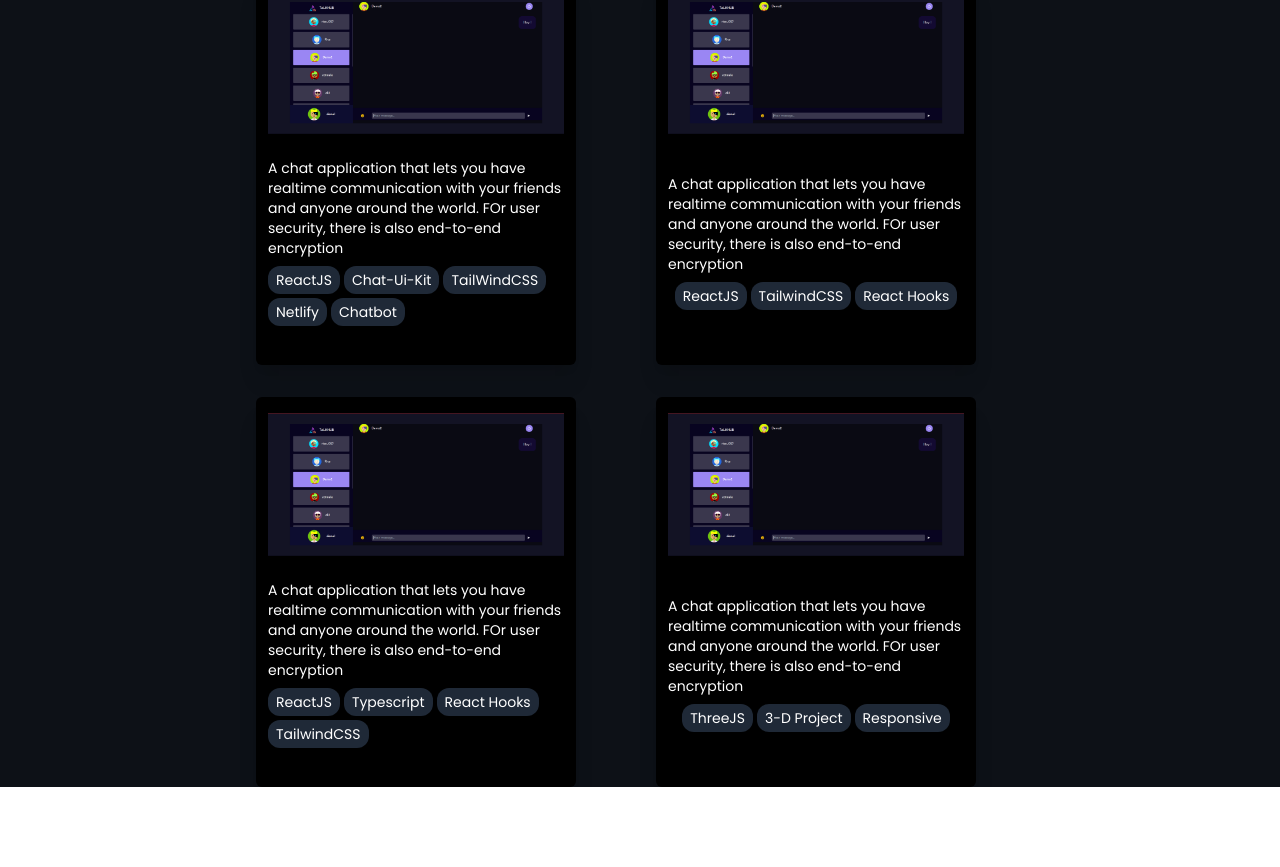
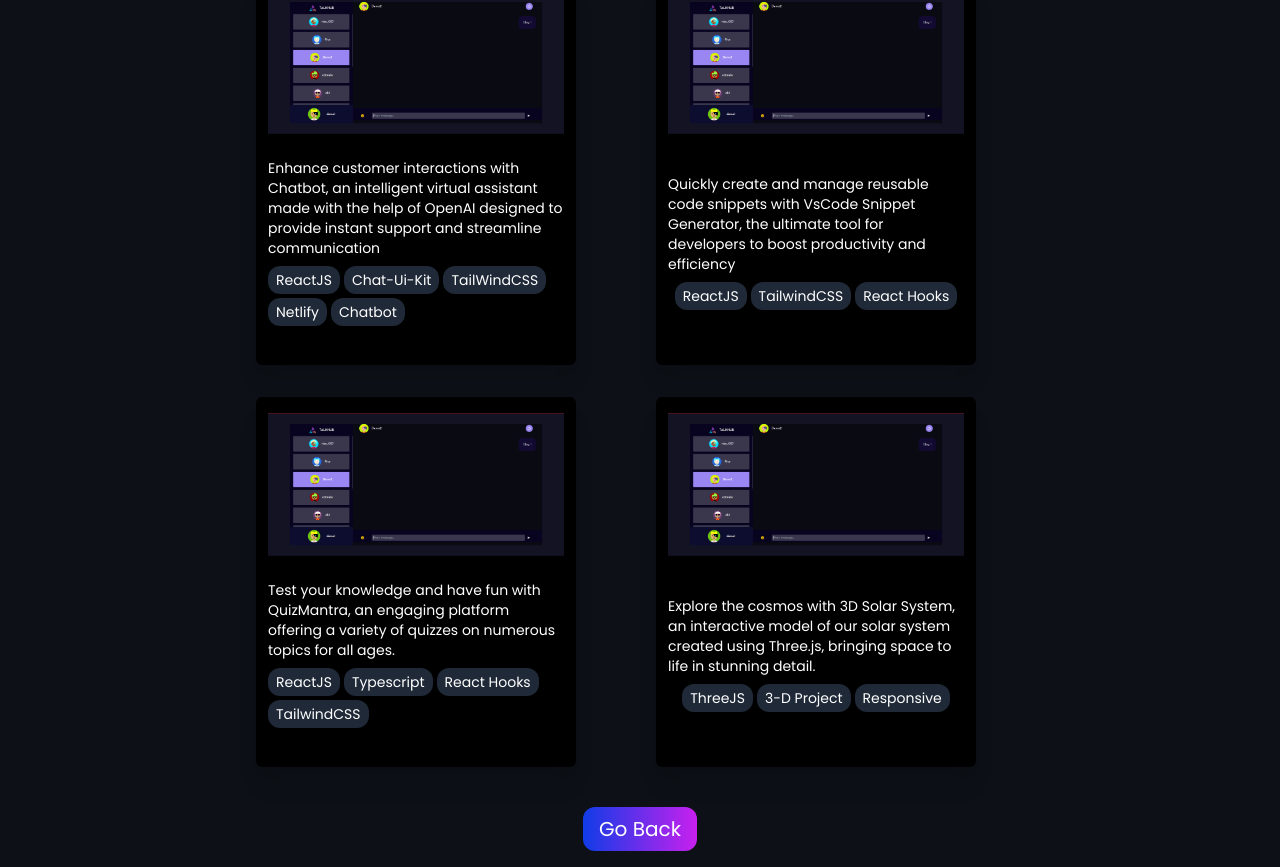
Before and after one commit to Ricobyter/my-portfolio, a React (Vite) app: page /projects in a window 1280 px wide. Shown: the part 759-1626 px from the top of the page. Before the commit the page ends 1546 px from the top, so only its background shows below. Built offline with nearby package versions, Linux system fonts and the light colour scheme.

Commit message:
added content in more projects section

```diff
--- a/src/assets/constants/index.js
+++ b/src/assets/constants/index.js
@@ -106,37 +106,37 @@
     {
         title: "Realtime-ChatApp",
         img: chatapp,
-        description: "A chat application that lets you have realtime communication with your friends and anyone around the world. FOr user security, there is also end-to-end encryption",
+        description: "Experience seamless real-time communication with MERN Chat App, a robust and feature-rich chat application built with MongoDB, Express, React, and Node.js.",
         tech: ['ReactJS', 'NodeJS', 'MongoDB', 'Socket.io', 'React-Styled-Elements', 'React-Toastify', 'CryptoJS'],
     },
     {
         title: "Realtime-Youtube Clone",
         img: chatapp,
-        description: "A chat application that lets you have realtime communication with your friends and anyone around the world. FOr user security, there is also end-to-end encryption",
+        description: "Discover and enjoy videos with YouTube Clone, a fully-functional video streaming platform that replicates the core features of YouTube.",
         tech: ['ReactJS', 'TaillWindCSS', 'Youtube-API','React-Redux', 'Netlify'],
     },
     {
         title: "React-ChatBot",
         img: chatapp,
-        description: "A chat application that lets you have realtime communication with your friends and anyone around the world. FOr user security, there is also end-to-end encryption",
+        description: " Enhance customer interactions with Chatbot, an intelligent virtual assistant made with the help of OpenAI designed to provide instant support and streamline communication",
         tech: ['ReactJS', 'Chat-Ui-Kit', 'TailWindCSS', 'Netlify', 'Chatbot'],
     },
     {
         title: "Snippet Generator",
         img: chatapp,
-        description: "A chat application that lets you have realtime communication with your friends and anyone around the world. FOr user security, there is also end-to-end encryption",
+        description: "Quickly create and manage reusable code snippets with VsCode Snippet Generator, the ultimate tool for developers to boost productivity and efficiency",
         tech: ['ReactJS', 'TailwindCSS', 'React Hooks'],
     },
     {
         title: "QuizMantra",
         img: chatapp,
-        description: "A chat application that lets you have realtime communication with your friends and anyone around the world. FOr user security, there is also end-to-end encryption",
+        description: " Test your knowledge and have fun with QuizMantra, an engaging platform offering a variety of quizzes on numerous topics for all ages.",
         tech: ['ReactJS', 'Typescript', 'React Hooks', 'TailwindCSS'],
     },
     {
         title: "Solar System",
         img: chatapp,
-        description: "A chat application that lets you have realtime communication with your friends and anyone around the world. FOr user security, there is also end-to-end encryption",
+        description: " Explore the cosmos with 3D Solar System, an interactive model of our solar system created using Three.js, bringing space to life in stunning detail.",
         tech: ['ThreeJS', '3-D Project', 'Responsive'],
     }
 ]
--- a/src/pages/MoreProjects.jsx
+++ b/src/pages/MoreProjects.jsx
@@ -1,6 +1,7 @@
 import React from "react";
 import { projects } from "../assets/constants";
 import ProjectCard from "../components/ProjectCard";
+import { Link } from "react-router-dom";
 
 export default function MoreProjects() {
   return (
@@ -11,27 +12,34 @@
       </header>
       <section className="flex justify-center items-center pt-10">
         <p className="text-gray-400 w-[60vw] text-center">
-          Explore some more of my diverse projects to see my skills in design, development, and innovative problem-solving. Each project highlights my versatility and expertise, demonstrating my ability to tackle challenges across various technologies.
+          Explore some more of my diverse projects to see my skills in design,
+          development, and innovative problem-solving. Each project highlights
+          my versatility and expertise, demonstrating my ability to tackle
+          challenges across various technologies.
         </p>
-
-
       </section>
       <main className="flex justify-center items-center mt-10">
         <div className="w-[60vw] grid grid-cols-2 justify-between gap-8">
-
           {projects.map((project) => {
-                return(
+            return (
               <ProjectCard
                 img={project.img}
                 title={project.title}
                 description={project.description}
-                    tech={project.tech}/>
-                )
-            } )}
-
+                tech={project.tech}
+              />
+            );
+          })}
         </div>
       </main>
+      <footer className="mt-10 pb-4 flex justify-center items-center">
+        <Link to="/">
 
+        <button className="bg-gradient-to-r from-[#103CE7] to-[#C820EE] hover:from-[#C820EE] hover:to-[#103CE7] hover:scale-105 duration-200 text-xl px-4  flex py-2 justify-center items-center  rounded-xl">
+          Go Back
+        </button>
+        </Link>
+      </footer>
     </div>
   );
 }
```
Lines whose indentation alone changed are shown as unchanged.
